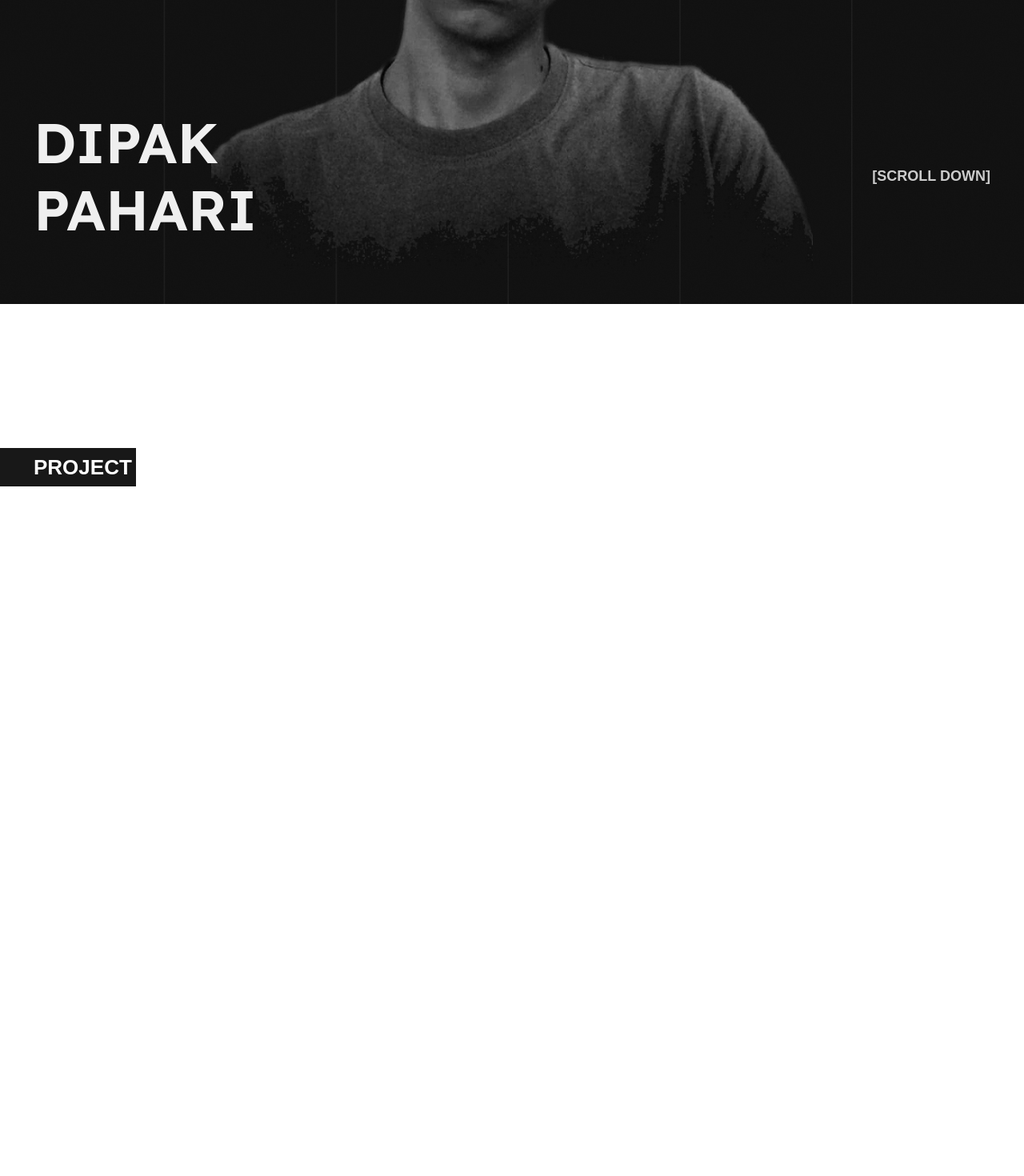
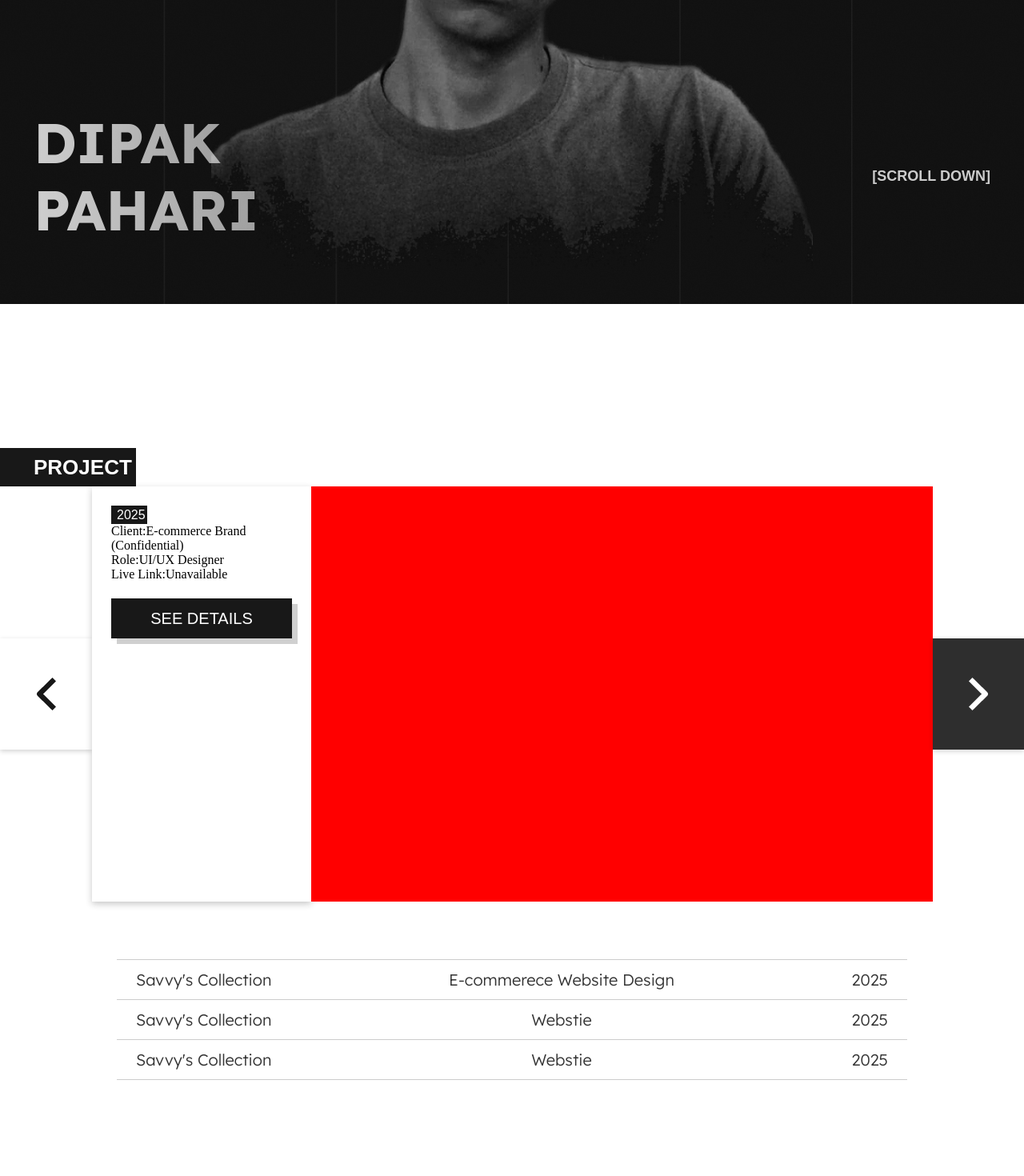
Before and after one commit to Dipak-pahari/Portfolio-3.2, a React (Vite) app: page / in a window 1280 px wide. Shown: the part 420-1890 px from the top of the page at 80% size. Built offline with nearby package versions, Linux system fonts and the light colour scheme; a web font is replaced by a local one.

Commit message:
Added animations in hero-banner and did a litlte progress on prj section

```diff
--- /dev/null
+++ b/src/components/Primary-button.jsx
@@ -0,0 +1,24 @@
+import { useState } from "react";
+import "./Primary-button.scss";
+
+function PrimaryButton({ text, onClick }) {
+  const [hover, setHover] = useState(false);
+  const [active, setActive] = useState(false);
+
+  return (
+    <div
+      className={`Primary-button-container ${hover ? "hover" : ""} ${
+        active ? "active" : ""
+      }`}
+      onMouseEnter={() => setHover(true)}
+      onMouseLeave={() => setHover(false)}
+      onMouseDown={() => setActive(true)}
+      onMouseUp={() => setActive(false)}
+      onClick={onClick}
+    >
+      <span>{text}</span>
+    </div>
+  );
+}
+
+export default PrimaryButton;
--- /dev/null
+++ b/src/components/Primary-button.scss
@@ -0,0 +1,45 @@
+@use '../index' as *;
+
+.Primary-button-container {
+    width: 100%;
+    height: 50px;
+
+    border-radius: 0px;
+    display: flex;
+    flex-direction: row;
+    flex-wrap: nowrap;
+    gap: 10px;
+    justify-content: center;
+    align-items: center;
+    padding: 13px 24px;
+    background-color: var(--colors-primary-color-1);
+    box-shadow: 7px 7px 0px 0px rgba(24, 24, 24, 0.20);
+    transition: all 0.25s ease;
+}
+
+.Primary-button-container span {
+    @include desktop-secondary-button-default;
+    color: var(--colors-primary-color-4);
+}
+
+.Primary-button-container.hover {
+    box-shadow: 4px 4px 0px 0px rgba(24, 24, 24, 0.30);
+    background-color: var(--colors-primary-color-4);
+    border: 1px solid var(--colors-secondary-color-3);
+    box-sizing: border-box;
+    transform: scale(1.04);
+}
+
+.Primary-button-container.hover span {
+  color: var(--colors-primary-color-1);
+}
+
+.Primary-button-container.active {
+    background-color: #181818;
+    transform: scale(0.95);
+    box-shadow: inset 2px 2px 5px rgba(24, 24, 24, 0.30);
+}
+
+.Primary-button-container.active span {
+  color: var(--colors-primary-color-4);
+}
--- a/src/components/Project-card.jsx
+++ b/src/components/Project-card.jsx
@@ -1,20 +1,99 @@
 import "./Project-card.scss";
 import SectionTitle from "../components/Section-title";
+import PrimaryButton from "../components/Primary-button";
+import Larrow from "../assets/LightArrow.png";
+import Darrow from "../assets/DarkArrow.png";
 
-function ProjectRow({ProjectTitle, ProjectDate, ProjectType}) {
-    return(
+function ProjectRow({ ProjectTitle, ProjectDate, ProjectType }) {
+  return (
     <div className="Project-row">
+      <span>{ProjectTitle}</span>
+      <span>{ProjectType}</span>
+      <span>{ProjectDate}</span>
     </div>
   );
 }
 
-function ProjectCard (){
-    return(
-        <div className="Prjoect-container" >
+function SubDetail({ SubDetailTitle, Description }) {
+  return (
+    <div>
+      <span>{SubDetailTitle}</span>
+      <span>{Description}</span>
+    </div>
+  );
+}
+
+function LightArrow() {
+  return (
+    <div className="Arrow-container">
+      <img src={Larrow} alt="show next project" />
+    </div>
+  );
+}
+
+function DarkArrow() {
+  return (
+    <div className="Arrow-container">
+      <img src={Darrow} alt="show previous project" />
+    </div>
+  );
+}
+
+function Projectbox({ ProjectDate, ProjectName }) {
+  return (
+    <div className="Project-box">
+      <DarkArrow />
+      <div className="Project-inside-box">
+        <div className="Project-meta-container">
+          <div className="Project-detials-container">
+            <span className="Date-container">2025</span>
+            <div className="Project-detials">
+              <p>{ProjectName}</p>
+              <SubDetail
+                SubDetailTitle="Client:"
+                Description="E-commerce Brand (Confidential)"
+              />
+              <SubDetail SubDetailTitle="Role:" Description="UI/UX Designer" />
+              <SubDetail
+                SubDetailTitle="Live Link:"
+                Description="Unavailable"
+              />
+            </div>
+          </div>
+          <PrimaryButton text="SEE DETAILS" />
+        </div>
+        <div className="temp"></div>
+      </div>
+      <LightArrow />
+    </div>
+  );
+}
+
+function ProjectCard() {
+  return (
+    <div className="Prjoect-container">
       <SectionTitle title="PROJECT" />
       <div className="Project-card">
-                <div className="Project-card-container"></div>
-                <div className="Project-list-container"></div>
+        <div className="Project-card-container">
+          <Projectbox />
+        </div>
+        <div className="Project-list-container">
+          <ProjectRow
+            ProjectTitle="Savvy's Collection"
+            ProjectType="E-commerece Website Design"
+            ProjectDate="2025"
+          />
+          <ProjectRow
+            ProjectTitle="Savvy's Collection"
+            ProjectType="Webstie"
+            ProjectDate="2025"
+          />
+          <ProjectRow
+            ProjectTitle="Savvy's Collection"
+            ProjectType="Webstie"
+            ProjectDate="2025"
+          />
+        </div>
       </div>
     </div>
   );
--- a/src/components/Project-card.scss
+++ b/src/components/Project-card.scss
@@ -9,8 +9,6 @@
     flex-direction: column;
     flex-wrap: nowrap;
     gap: 72px;
-    justify-content: flex-start;
-    align-items: flex-start;
 }
 
 .Project-list-container {
@@ -27,24 +25,122 @@
 
 .Project-row {
     width: 100%;
-    height: 195px;
+    padding: 12px 24px;
+    display: flex;
+    flex-direction: row;
+    flex-wrap: nowrap;
+    justify-content: space-between;
+    align-items: flex-start;
+    border-bottom: 1px solid var(--colors-secondary-color-1);
+}
+
+.Project-row:first-child {
+    border-top: 1px solid var(--colors-secondary-color-1);
+}
+
+.Project-row span {
+    @include desktop-project-title-light;
+    color: var(--colors-body-text);
+}
+
+.Project-box {
+    width: 100%;
+    height: 519px;
+
+    border-radius: 0px;
+    display: flex;
+    align-items: center;
+}
+
+.Project-inside-box {
+    width: 100%;
+    height: 519px;
+
+    border-radius: 0px;
+    flex: 1;
+    display: flex;
+    flex-direction: row;
+    flex-wrap: nowrap;
+    justify-content: flex-end;
+    align-items: center;
+    padding: 187px 0px;
+}
+
+.Project-meta-container {
+    width: 274px;
+    height: 519px;
 
     border-radius: 0px;
     display: flex;
     flex-direction: column;
     flex-wrap: nowrap;
+    gap: 21px;
     justify-content: flex-start;
     align-items: flex-start;
+    padding: 24px;
+    background-color: #FFFFFF;
+    box-shadow: 0px 3px 8px 0px rgba(24, 24, 24, 0.24);
 }
 
-.Project-row:hover {
-    width: 100%;
-    height: 195px;
+.Date-container {
+    width: 45px;
+    height: 23px;
+    @include desktop-project-date;
+    color:var(--colors-primary-color-4);
 
     border-radius: 0px;
     display: flex;
-    flex-direction: column;
+    flex-direction: row;
     flex-wrap: nowrap;
+    gap: 6px;
     justify-content: flex-start;
-    align-items: flex-start;
+    align-items: center;
+    padding: 2px 7px;
+    background-color: #181818;
 }
+.Project-box .Arrow-container:first-child {
+    width: 115px;
+    height: 139px;
+
+    border-radius: 0px;
+    display: flex;
+    flex-direction: row;
+    flex-wrap: nowrap;
+    gap: 10px;
+    justify-content: center;
+    align-items: center;
+    padding: 46px 41px;
+    background-color: #FFFFFF;
+    box-shadow: 0px 2px 6px 0px rgba(0, 0, 0, 0.18);
+}
+
+.Project-box .Arrow-container:last-child {
+    width: 114px;
+    height: 139px;
+
+    border-radius: 0px;
+    display: flex;
+    flex-direction: row;
+    flex-wrap: nowrap;
+    gap: 10px;
+    justify-content: center;
+    align-items: center;
+    padding: 42px 32px;
+    background-color: rgba(24, 24, 24, 0.90);
+    box-shadow: 0px 2px 6px 0px rgba(0, 0, 0, 0.18);
+}
+
+.temp {
+    background-color: red;
+    width: 100%;
+    height: 519px;
+
+    border-radius: 0px;
+    flex: 1;
+    display: flex;
+    flex-direction: row;
+    flex-wrap: nowrap;
+    justify-content: flex-end;
+    align-items: center;
+    padding: 187px 0px;
+}
--- a/src/pages/Home.jsx
+++ b/src/pages/Home.jsx
@@ -3,19 +3,34 @@ import bgimg from "../assets/bg-img.png";
 import "./Home.scss";
 import backgroundimg from "../assets/hero-bg.png";
 import ProjectCard from "../components/Project-card";
+import { useEffect } from "react";
 
 const Home = () => {
+  useEffect(() => {
+    // Add animate class after component mounts
+    const heroRoles = document.querySelector(".Hero-roles");
+    const heroName = document.querySelector(".Hero-name");
+    const heroImg = document.querySelector(".Hero-banner-container img");
+
+    // Slight stagger for professional effect
+    setTimeout(() => heroRoles?.classList.add("animate"), 100);
+    setTimeout(() => heroName?.classList.add("animate"), 300);
+    setTimeout(() => heroImg?.classList.add("animate"), 500);
+  }, []);
   return (
     <div className="Homepage-container">
       <div className="Hero-banner-container">
         <div className="Hero-roles">
-          <a>UI/UX DESIGNER & FRONTEND DEVELOPER</a>
+          <a>
+            <span className="highlight">UI/UX DESIGNER</span> &{" "}
+            <span className="highlight">FRONTEND DEVELOPER</span>
+          </a>
         </div>
         <img src={bgimg} alt="Dipak's Photo" />
         <div className="Hero-container">
           <div className="Hero-name">
-            <a>DIPAK</a>
-            <a>PAHARI</a>
+            <a><span className="highlight">DIPAK</span></a>
+            <a><span className="highlight">PAHARI</span></a>
           </div>
           <a className="scroll-down-text">[SCROLL DOWN]</a>
         </div>
--- a/src/pages/Home.scss
+++ b/src/pages/Home.scss
@@ -22,7 +22,35 @@
   background-position: center;
   background-repeat: no-repeat;
   overflow: hidden;
+
+  animation: bgMove 30s linear infinite;
 }
+//aniamtions of bg image
+@keyframes bgMove {
+  0% { background-position: center 0%; }
+  25% { background-position: center 30%; }
+  50% { background-position: center 50%; }
+  75% { background-position: center 30%; }
+  100% { background-position: center 0%; }
+}
+
+/* Page load animations */
+.Hero-roles,
+.Hero-name,
+.Hero-banner-container img {
+  opacity: 0; /* hidden initially */
+  transform: translateY(26px); /* start slightly lower */
+  transition: all 1s ease-out; /* smooth animation */
+}
+
+/* Class to activate the animation */
+.Hero-roles.animate,
+.Hero-name.animate,
+.Hero-banner-container img.animate {
+  opacity: 1;
+  transform: translateY(0); /* move to normal position */
+}
+
 
 .Hero-banner-container img {
   position: relative;
@@ -72,6 +100,35 @@
 .Hero-roles a {
   @include desktop-hero-roles;
   color: var(--colors-secondary-color-1);
+}
+
+//animations of text
+.Hero-roles .highlight {
+  background: linear-gradient(90deg, rgba(255,255,255,0.8), rgba(255,255,255,0.6));
+  -webkit-background-clip: text;
+  -webkit-text-fill-color: transparent;
+  font-weight: 700;
+  position: relative;
+  transition: all 0.3s ease;
+}
+
+.Hero-roles .highlight:hover {
+  text-shadow: 0 0 6px rgba(255,255,255,0.5);
+  transform: scale(1.03);
+}
+
+.Hero-name .highlight {
+  background: linear-gradient(90deg, rgba(255,255,255,0.8), rgba(255,255,255,0.6));
+  -webkit-background-clip: text;
+  -webkit-text-fill-color: transparent;
+  font-weight: 700;
+  position: relative;
+  transition: all 0.3s ease;
+}
+
+.Hero-name .highlight:hover {
+  text-shadow: 0 0 6px rgba(255,255,255,0.5);
+  transform: scale(1.03);
 }
 
 //Tablet
```
Also changed, not shown: src/assets/DarkArrow.png (added), src/assets/LightArrow.png (added). Lines whose indentation alone changed are shown as unchanged.
